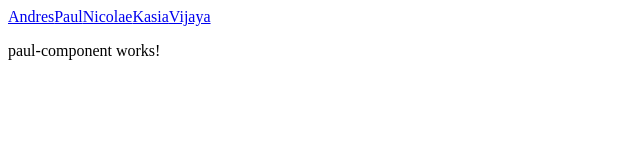
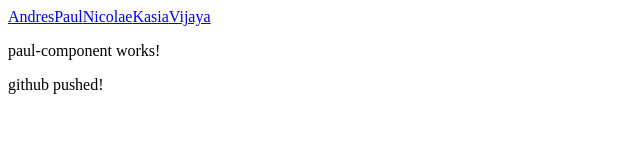
Before and after one commit to JavaFS220404/standup-synergy-git-hub-heroes, an Angular app: page /Paul in a window 1280 px wide. Shown: the top 166 px of the page, without its empty margins (0-640 px from the left). Built offline with nearby package versions, Linux system fonts and the light colour scheme.

Commit message:
Pawel - test change

```diff
--- a/src/app/components/paul-component/paul-component.component.html
+++ b/src/app/components/paul-component/paul-component.component.html
@@ -1 +1,2 @@
 <p>paul-component works!</p>
+<p>github pushed!</p>
```
